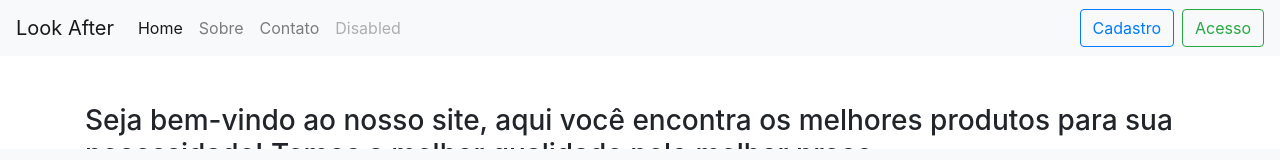
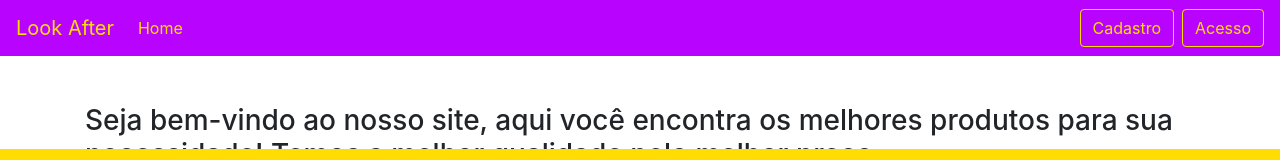
Before and after one commit to icaromotta/look-after, an Angular app: page /home in a window 1280 px wide. Shown: the top 160 px of the page. Built offline with nearby package versions, Linux system fonts and the light colour scheme.

Commit message:
default style

```diff
--- a/src/app/app.component.scss
+++ b/src/app/app.component.scss
@@ -3,5 +3,5 @@ app-footer {
     bottom: 0;
     width: 100%;
     height: auto;
-    background-color: #f8f9fa;
+    background-color: #ffdd03;
 }
--- a/src/app/components/footer/footer.component.scss
+++ b/src/app/components/footer/footer.component.scss
@@ -5,6 +5,7 @@
     padding: 2% 0%;
     font-size: 1em;
     font-weight: 800;
+
 
     .footer-social, .footer-contact {
         list-style: none;
--- a/src/app/components/navbar/navbar.component.html
+++ b/src/app/components/navbar/navbar.component.html
@@ -1,4 +1,4 @@
-<nav class="navbar navbar-expand-lg navbar-light bg-light">
+<nav class="navbar navbar-expand-lg navbar-light">
     <button class="navbar-toggler" type="button" data-toggle="collapse" data-target="#navbarTogglerDemo01"
         aria-controls="navbarTogglerDemo01" aria-expanded="false" aria-label="Toggle navigation">
         <span class="navbar-toggler-icon"></span>
@@ -9,15 +9,15 @@
             <li class="nav-item active">
                 <a class="nav-link" [routerLink]="['/home']">Home <span class="sr-only">(current)</span></a>
             </li>
-            <li class="nav-item">
+            <!-- <li class="nav-item">
                 <a class="nav-link" [routerLink]="['/sobre']">Sobre</a>
-            </li>
-            <li class="nav-item">
+            </li> -->
+            <!-- <li class="nav-item">
                 <a class="nav-link" [routerLink]="['/contato']">Contato</a>
             </li>
             <li class="nav-item">
                 <a class="nav-link disabled" href="#" tabindex="-1" aria-disabled="true">Disabled</a>
-            </li>
+            </li> -->
         </ul>
 
         <button class="btn btn-outline-primary mr-sm-2 my-2 my-sm-0" [routerLink]="['/cadastro']">Cadastro</button>
--- a/src/app/components/navbar/navbar.component.scss
+++ b/src/app/components/navbar/navbar.component.scss
@@ -0,0 +1,17 @@
+.navbar {
+    background-color: #b803ff;
+
+    .nav-link, .navbar-brand, button  {
+        color: #ffdd03;
+    }
+
+    button {
+        border-color: #ffdd03;
+    }
+
+    button:hover {
+        color: #b803ff;
+        background-color: #ffdd03;
+    }
+
+}
--- a/src/app/shared/carousel/carousel.component.html
+++ b/src/app/shared/carousel/carousel.component.html
@@ -1,5 +1,5 @@
 <div class="carousel container mt-5">
   <div class="carousel-img">
-    <img *ngFor="let diaper of diapers;" src="{{diaper.image}}" alt="fralda_p">
+    <img *ngFor="let diaper of diapers;" src="{{diaper.image}}">
   </div>
 </div>
--- a/src/app/shared/carousel/carousel.component.ts
+++ b/src/app/shared/carousel/carousel.component.ts
@@ -20,7 +20,6 @@ export class CarouselComponent implements OnInit {
     size: 'G',
     image: '../../../assets/fralda_g.png'
   }, {
-  },{
     brand: 'consectetur',
     size: 'M',
     image: '../../../assets/fralda_m.png'
```
